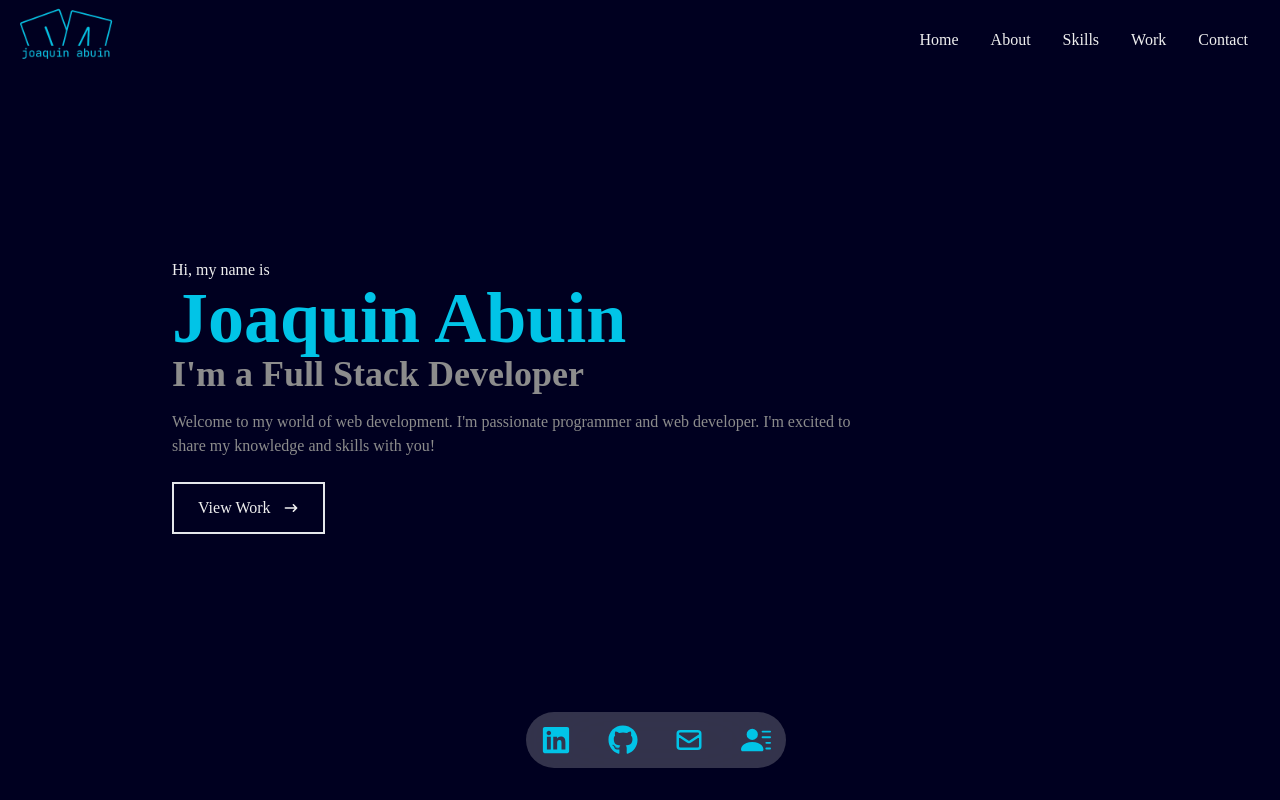
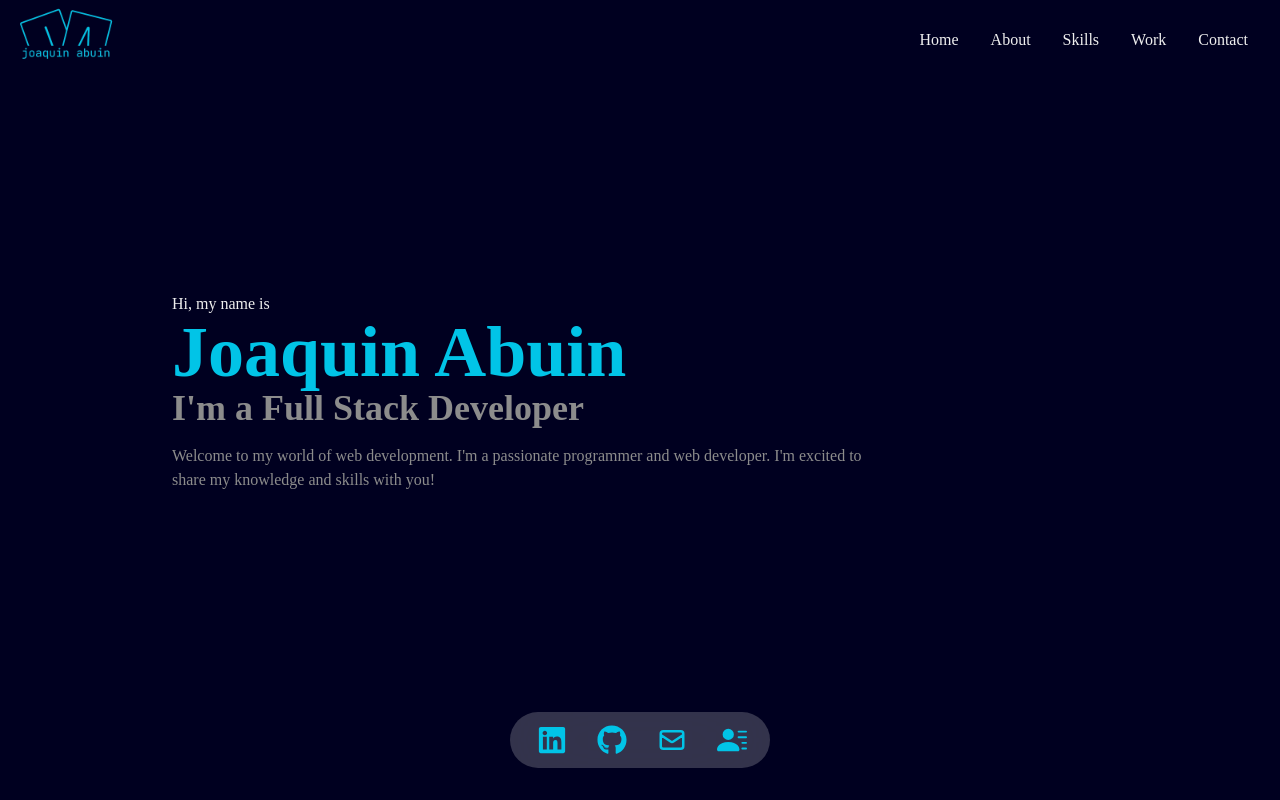
Before and after one commit to JoaqAb/portfolio_react_app, a React (Create React App) app: page / in a window 1280 px wide. Shown: the top 800 px of the page. Built offline with nearby package versions, Linux system fonts and the light colour scheme; the HTML template or start-up script is replaced by a standard one.

Commit message:
animacion en Home

```diff
--- a/package.json
+++ b/package.json
@@ -6,11 +6,15 @@
     "@testing-library/jest-dom": "^5.16.5",
     "@testing-library/react": "^13.4.0",
     "@testing-library/user-event": "^13.5.0",
+    "animate.css": "^4.1.1",
     "react": "^18.2.0",
     "react-dom": "^18.2.0",
     "react-icons": "^4.10.1",
     "react-scripts": "5.0.1",
     "react-scroll": "^1.8.9",
+    "react-type-animation": "^3.1.0",
+    "react-typewriter-effect": "^1.1.0",
+    "typewriter-effect": "^2.20.1",
     "web-vitals": "^2.1.4"
   },
   "scripts": {
--- a/src/components/About.jsx
+++ b/src/components/About.jsx
@@ -15,7 +15,7 @@ const About = () => {
 
             <div className='max-w-[1000px] w-full md:w-4/5 grid sm:grid-cols-2 gap-8 px-4'>
                 <div className='flex justify-center items-center'>
-                    <img className='w-80 rounded-full border-4 border-[#01c4e7]' src={Profile} alt="" />
+                    <img className='w-60 max-w-80 rounded-full border-4 border-[#01c4e7]' src={Profile} alt="" />
                 </div>
                 <div>
                     <p>"Hello! I'm a web developer based in Argentina with a strong passion for learning and growing in the field.
--- a/src/components/Home.jsx
+++ b/src/components/Home.jsx
@@ -1,27 +1,78 @@
-import React from 'react';
-import { HiArrowNarrowRight } from 'react-icons/hi';
+import React, { useState, useEffect } from "react";
+import { TypeAnimation } from "react-type-animation";
+import "animate.css";
 
 const Home = () => {
+  const [showFirstSection, setShowFirstSection] = useState(false);
+  const [showSecondSection, setShowSecondSection] = useState(false);
+  const [showThirdSection, setShowThirdSection] = useState(false);
+  const [showLastParagraph, setShowLastParagraph] = useState(false);
+
+  const handleSecondTypingDone = () => {
+    setShowThirdSection(true);
+  };
+
+  const handleThirdTypingDone = () => {
+    setShowLastParagraph(true);
+  };
+
+  useEffect(() => {
+    const firstSectionTimeout = setTimeout(() => {
+      setShowFirstSection(true);
+    }, 1000);
+
+    const secondSectionTimeout = setTimeout(() => {
+      setShowSecondSection(true);
+    }, 2200);
+
+    const thirdSectionTimeout = setTimeout(() => {
+      setShowThirdSection(true);
+    }, 4000);
+
+    return () => {
+      clearTimeout(firstSectionTimeout);
+      clearTimeout(secondSectionTimeout);
+      clearTimeout(thirdSectionTimeout);
+    };
+  }, []);
+
   return (
-    <div name='home' className='w-full h-screen bg-[#000020]'>
-
-        {/* Container */}
-        <div className='max-w-[1000px] mx-auto px-8 flex flex-col justify-center w-full md:w-4/5 h-full'>
-            <p className='text-[#efefef]'>Hi, my name is</p>
-            <h1 className='text-4xl sm:text-7xl font-bold text-[#01c4e7]'>Joaquin Abuin</h1>
-            <h2 className='text-4xl sm-text-7xl font-bold text-[#8c8c8c]'>I'm a Full Stack Developer</h2>
-            <p className='text-[#8c8c8c] py-4 max-w-[700px]'>
-            Welcome to my world of web development. I'm passionate programmer and web developer. I'm excited to share my knowledge and skills with you!
-            </p>
-            <div>
-                <button className='text-[#efefef] group border-2 px-6 py-3 my-2 flex items-center hover:bg-[#01c4e7] hover:border-[#01c4e7]'>View Work
-                <span className='group-hover:rotate-90 duration-300'>
-                <HiArrowNarrowRight className='ml-3' />
-                </span>
-                </button>
-            </div>
+    <div name="home" className="w-full h-screen bg-[#000020]">
+      <div className="max-w-[1000px] mx-auto px-8 flex flex-col justify-center w-full md:w-4/5 h-full">
+        {showFirstSection && (
+          <TypeAnimation
+            className="text-[#efefef]"
+            sequence={["Hi, my name is"]}
+            cursor={false}
+          />
+        )}
+        {showSecondSection && (
+          <TypeAnimation
+            className="text-4xl sm:text-7xl font-bold text-[#01c4e7]"
+            speed={5}
+            sequence={["Joaquin Abuin"]}
+            cursor={false}
+            onTypingDone={handleSecondTypingDone}
+            typingInterval={1000}
+          />
+        )}
+        {showThirdSection && (
+          <TypeAnimation
+            className="text-4xl sm-text-7xl font-bold text-[#8c8c8c]"
+            sequence={["I'm a Full Stack Developer"]}
+            cursor={false}
+            onTypingDone={handleThirdTypingDone}
+          />
+        )}
+        <div class="animate__animated animate__fadeInUp animate__delay-5s" >
+          <p className="text-[#8c8c8c] py-4 max-w-[700px]">
+            Welcome to my world of web development. I'm a passionate programmer
+            and web developer. I'm excited to share my knowledge and skills with
+            you!
+          </p>
         </div>
 
+      </div>
     </div>
   );
 };
--- a/src/components/Navbar.jsx
+++ b/src/components/Navbar.jsx
@@ -11,13 +11,13 @@ const Navbar = () => {
 
   return (
 
-    <div className="fixed w-full h-[80px] flex justify-between items-center px-4 bg-[#000020] text-[#efefef]">
-      <div>
+    <div className="fixed w-full h-[80px] flex justify-between items-center bg-[#000020] text-[#efefef]">
+      <div className="p-4">
         <img src={Logo} alt="Logo" style={{ width: 100 }} />
       </div>
 
       {/* Menu */}
-      <ul className="hidden md:flex">
+      <ul className="hidden md:flex p-4">
         <li>
           <Link to="home" smooth={true} duration={500}>
             Home
@@ -46,7 +46,7 @@ const Navbar = () => {
       </ul>
 
       {/* Hamburguer */}
-      <div onClick={handClick} className="md:hidden z-10">
+      <div onClick={handClick} className="md:hidden z-10 p-6">
         {!nav ? <FaBars /> : <FaTimes />}
       </div>
 
@@ -55,30 +55,30 @@ const Navbar = () => {
         className={
           !nav
             ? "hidden"
-            : "absolute top-0 left-0 w-full h-screen bg-[#000020] flex flex-col justify-center items-center"
+            : "absolute top-20 w-full bg-white/10 backdrop-blur-2xl rounded flex flex-col justify-center items-center"
         }
       >
-        <li className="py-6 text-4xl">
+        <li className="py-2 w-full text-center hover:bg-white/20 backdrop-blur-2xl">
           <Link onClick={handClick} to="home" smooth={true} duration={500}>
             Home
           </Link>
         </li>
-        <li className="py-6 text-4xl">
+        <li className="py-2 w-full text-center hover:bg-white/20 backdrop-blur-2xl">
           <Link onClick={handClick} to="about" smooth={true} duration={500}>
             About
           </Link>
         </li>
-        <li className="py-6 text-4xl">
+        <li className="py-2 w-full text-center hover:bg-white/20 backdrop-blur-2xl">
           <Link onClick={handClick} to="skills" smooth={true} duration={500}>
             Skills
           </Link>
         </li>
-        <li className="py-6 text-4xl">
+        <li className="py-2 w-full text-center hover:bg-white/20 backdrop-blur-2xl">
           <Link onClick={handClick} to="work" smooth={true} duration={500}>
             Work
           </Link>
         </li>
-        <li className="py-6 text-4xl">
+        <li className="py-2 w-full text-center hover:bg-white/20 backdrop-blur-2xl">
           <Link onClick={handClick} to="contact" smooth={true} duration={500}>
             Contact
           </Link>
@@ -89,7 +89,7 @@ const Navbar = () => {
       <div className="fixed w-full bottom-2 lg:bottom-8 overflow-hidden z-50">
         <div className="container mx-auto">
           <div className="w-full bg-white/20 h-[56px] backdrop-blur-2xl rounded-full max-w-[260px]
-          mx-auto flex justify-between items-center text-2xl text-[#01c4e7]">
+          mx-auto px-3 flex justify-between items-center text-2xl text-[#01c4e7]">
             <a href="https://www.linkedin.com/in/joaquin-abuin-31940092/">
               <Link className="cursor-pointer w-[60px] h-[56px] flex items-center justify-center">
                 <FaLinkedin size={30} />
--- a/src/index.css
+++ b/src/index.css
@@ -8,6 +8,8 @@
 @layer base {
     body {
         @apply font-[Raleway];
+        background-color: #000020;
+        padding-bottom: 100px;
     }
     li {
         @apply px-4;
```
Also changed, not shown: 1 other file (tests, documents, lock files or other folders).
